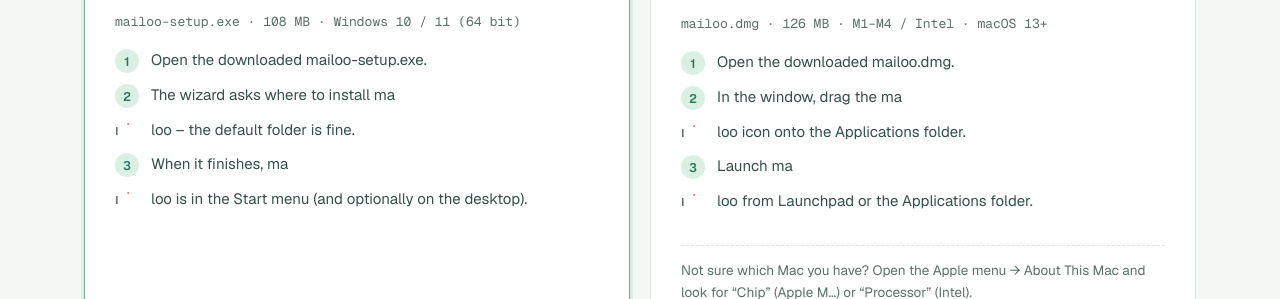
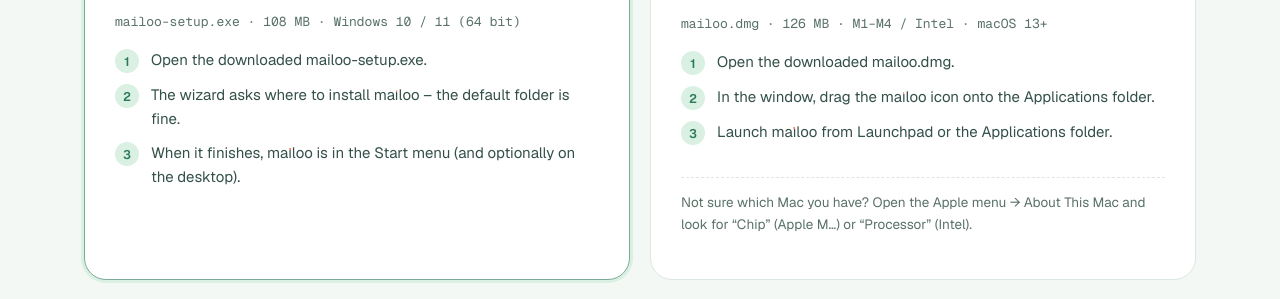
Before and after one commit to jaroslavmistoler-pixel/mailoo, a plain HTML site: page index.html in a window 1280 px wide. Shown: the part 3410-3709 px from the top of the page. Drawn offline with Linux system fonts and the light colour scheme; no server answers.

Commit message:
Add files via upload

```diff
--- a/index.html
+++ b/index.html
@@ -425,11 +425,12 @@ footer a:hover { color: var(--ink); }
   function brandDots(root) {
     var re = /(^|[^\w@\/.-])mailoo(?![\w-]|\.[a-z])/g;
     var walker = document.createTreeWalker(root, NodeFilter.SHOW_TEXT, { acceptNode: function (n) {
-      var p = n.parentNode; if (!p || /^(SCRIPT|STYLE|TITLE|TEXTAREA)$/.test(p.nodeName) || p.closest('.mdot, .nodot, svg')) return NodeFilter.FILTER_REJECT;
+      var p = n.parentNode; if (!p || /^(SCRIPT|STYLE|TITLE|TEXTAREA)$/.test(p.nodeName) || p.closest('.mdot, .mtext, .nodot, svg')) return NodeFilter.FILTER_REJECT;
       re.lastIndex = 0; return re.test(n.nodeValue) ? NodeFilter.FILTER_ACCEPT : NodeFilter.FILTER_SKIP; } });
     var list = []; while (walker.nextNode()) list.push(walker.currentNode);
     list.forEach(function (n) {
-      var frag = document.createDocumentFragment(), text = n.nodeValue, last = 0, m; re.lastIndex = 0;
+      // vše do jednoho obalu – ve flex/grid seznamech tak text zůstane jedním blokem
+      var frag = document.createElement('span'), text = n.nodeValue, last = 0, m; re.lastIndex = 0;
       while ((m = re.exec(text))) {
         var start = m.index + m[1].length;
         frag.appendChild(document.createTextNode(text.slice(last, start) + 'ma'));
@@ -437,6 +438,7 @@ footer a:hover { color: var(--ink); }
         frag.appendChild(document.createTextNode('loo')); last = start + 6;
       }
       frag.appendChild(document.createTextNode(text.slice(last)));
+      frag.className = 'mtext';
       n.parentNode.replaceChild(frag, n);
     });
   }
```
